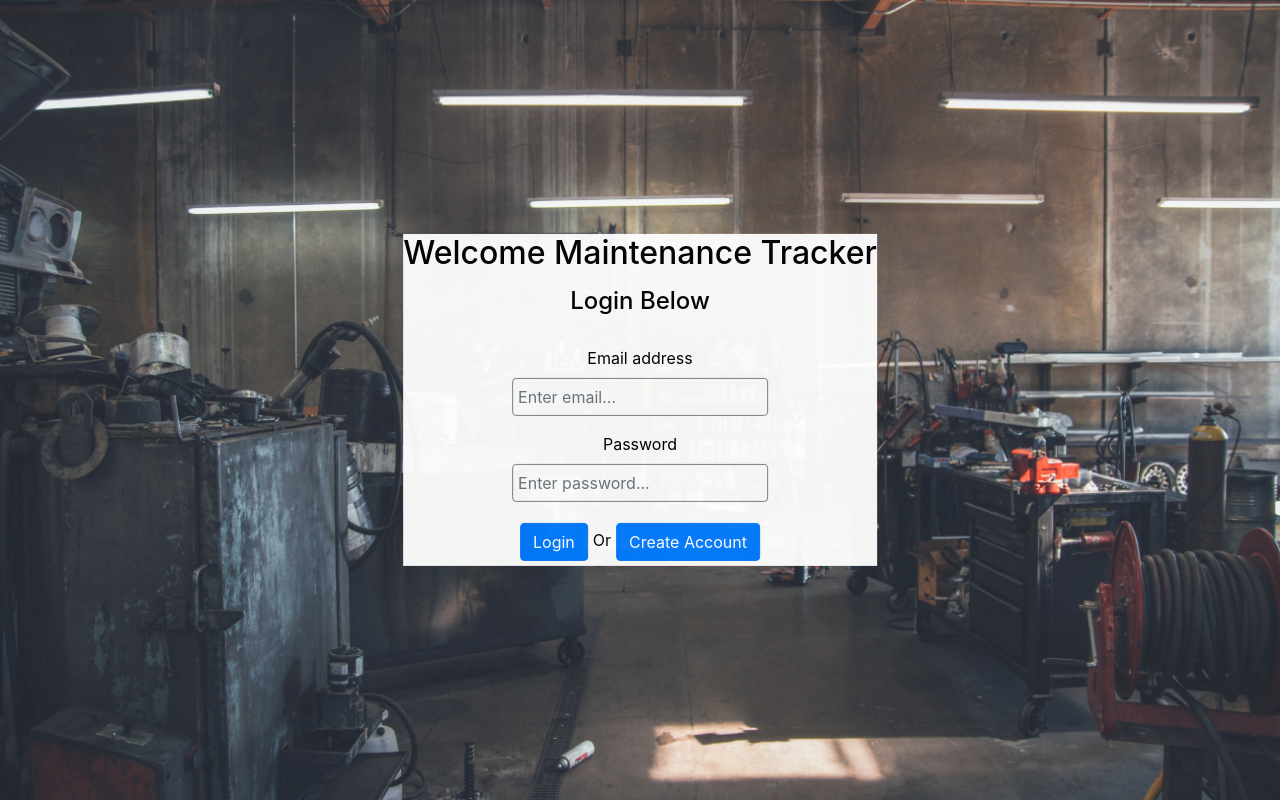
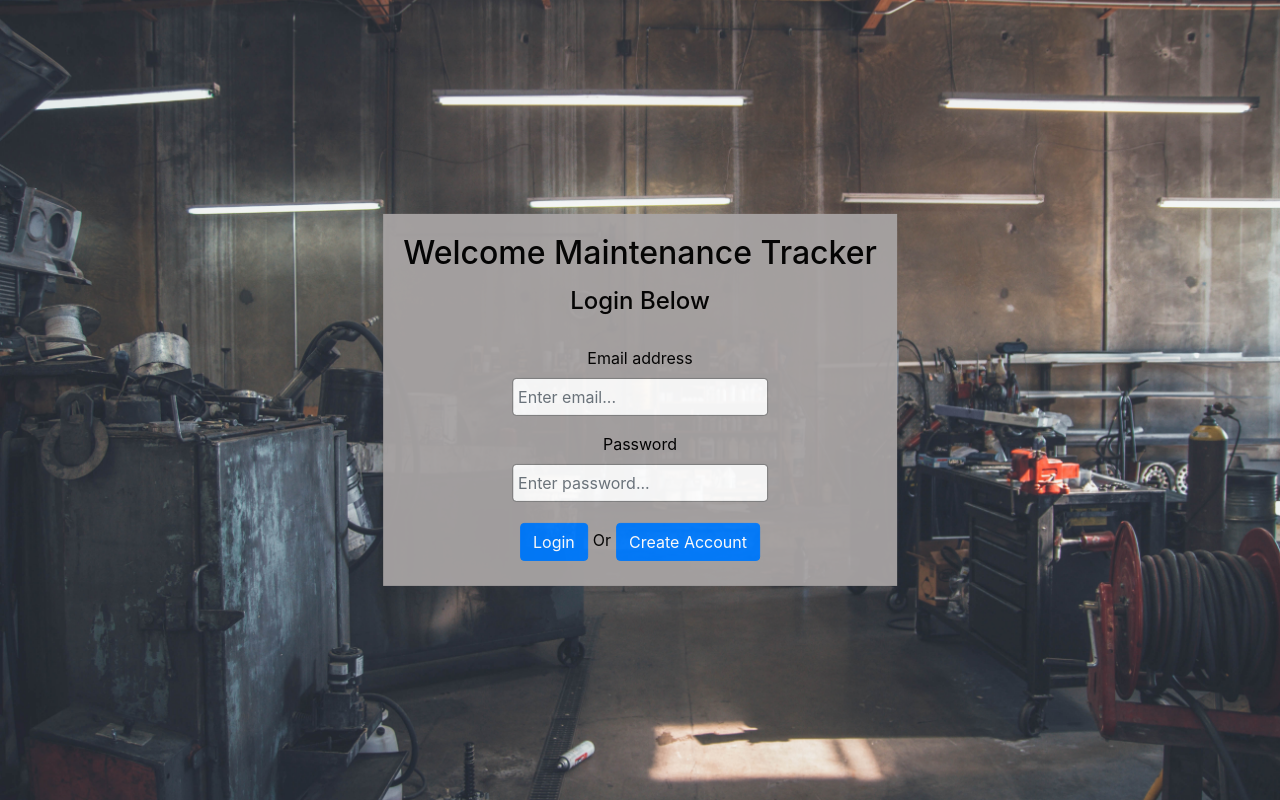
Before and after one commit to kenyounot/maintenance-tracker, a React (Create React App) app in the folder client/: page /login in a window 1280 px wide. Built offline with nearby package versions, Linux system fonts and the light colour scheme.

Commit message:
Add padding to form component

```diff
--- a/client/src/index.css
+++ b/client/src/index.css
@@ -96,7 +96,8 @@ span {
 }
 
 .form-component {
-	background-color: white;
+	padding: 20px;
+	background-color: rgb(167, 163, 163);
 	opacity: 95%;
 	color: black;
 	position: absolute;
```
